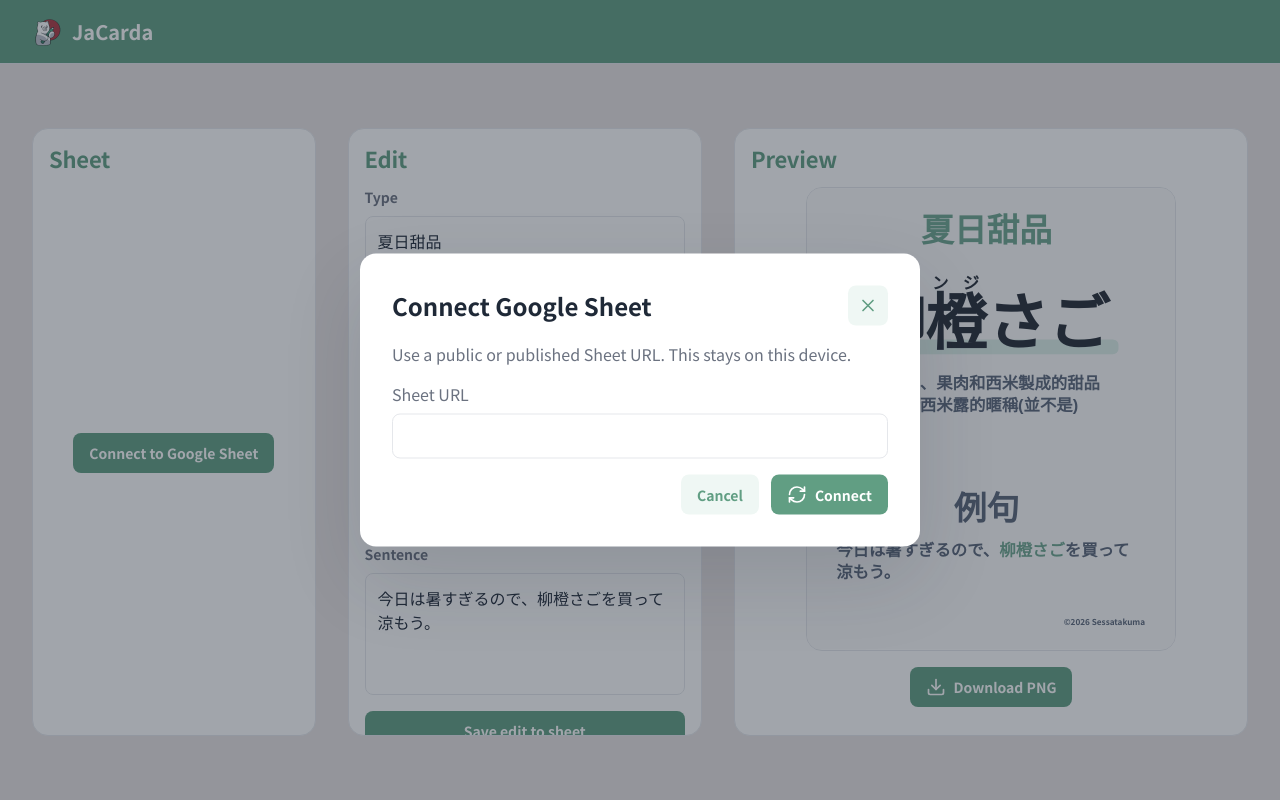
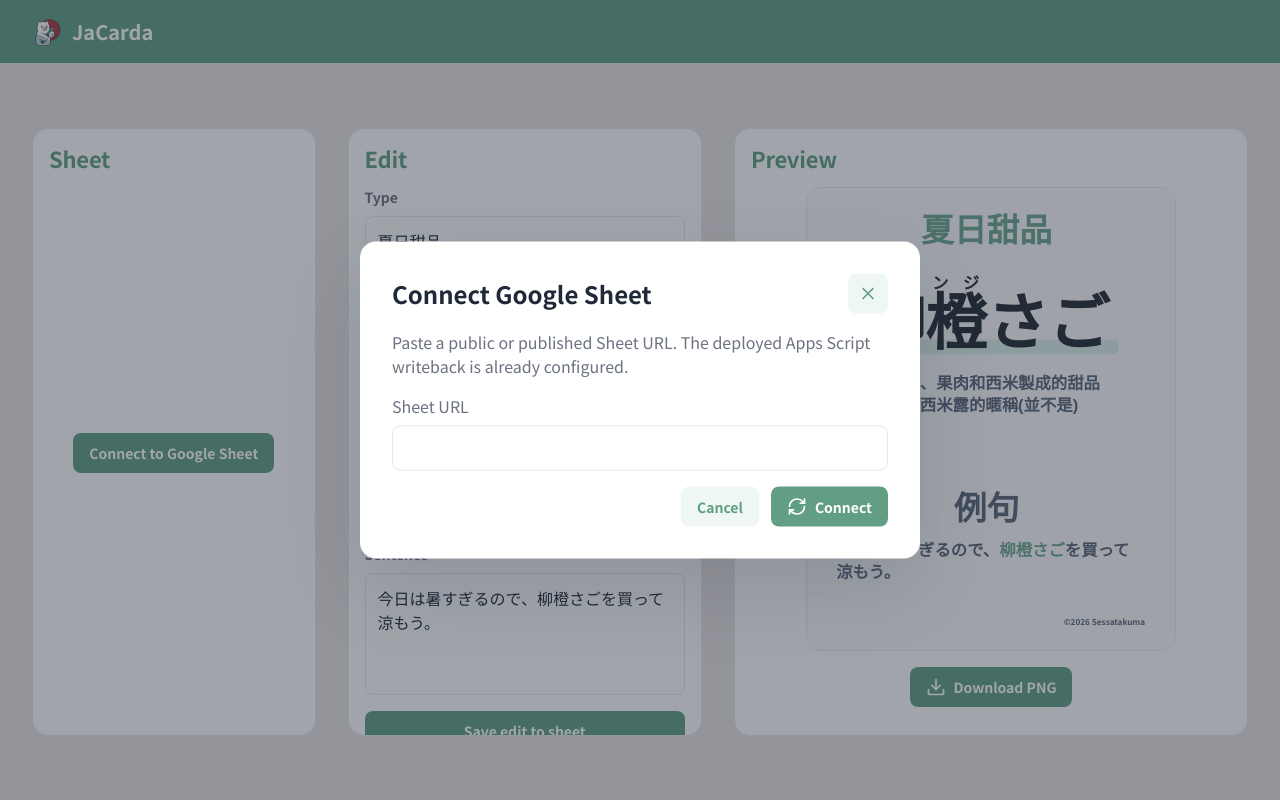
Before and after one commit to sessatakuma/JaCarda, a React (Vite) app: page / in a window 1280 px wide. Both pictures are taken after a click on the button "Connect to Google Sheet". Shown: the top 800 px of the page. Built offline with nearby package versions, Linux system fonts and the light colour scheme; a web font is replaced by a local one.

Commit message:
fix: default google sheet writeback webhook

```diff
--- a/src/components/App.tsx
+++ b/src/components/App.tsx
@@ -21,6 +21,8 @@ import {
 
 const sheetStorageKey = 'jacarda-sheet-url';
 const webhookStorageKey = 'jacarda-sheet-webhook-url';
+const defaultWebhookUrl =
+    'https://script.google.com/macros/s/AKfycby55n93Iru6e6_NOEzDAnMDemveexvXmR0XH6vV0j-mvIYBtH1cVQASxvV-9us1ALc/exec';
 const sampleCards = parseCsvCards(sampleCsv);
 
 type ConnectionState = 'error' | 'loading' | 'ready';
@@ -33,7 +35,9 @@ export function App(): JSX.Element {
     const [cards, setCards] = useState<Array<VocabCard>>(sampleCards);
     const [selectedIndex, setSelectedIndex] = useState(0);
     const [webhookUrl, setWebhookUrl] = useState(
-        () => window.localStorage.getItem(webhookStorageKey) ?? ''
+        () =>
+            window.localStorage.getItem(webhookStorageKey)?.trim() ||
+            defaultWebhookUrl
     );
     const [draftWebhookUrl, setDraftWebhookUrl] = useState(webhookUrl);
     const [connectionState, setConnectionState] = useState<ConnectionState>(
@@ -81,14 +85,20 @@ export function App(): JSX.Element {
         setConnectionState('loading');
 
         try {
+            const normalizedWebhookUrl =
+                draftWebhookUrl.trim() || defaultWebhookUrl;
             const nextCards = await fetchSheetCards(normalizedSheetUrl);
             setCards(nextCards);
             setSelectedIndex(0);
             setSheetUrl(normalizedSheetUrl);
             setDraftSheetUrl(normalizedSheetUrl);
             window.localStorage.setItem(sheetStorageKey, normalizedSheetUrl);
-            window.localStorage.setItem(webhookStorageKey, draftWebhookUrl);
-            setWebhookUrl(draftWebhookUrl);
+            window.localStorage.setItem(
+                webhookStorageKey,
+                normalizedWebhookUrl
+            );
+            setDraftWebhookUrl(normalizedWebhookUrl);
+            setWebhookUrl(normalizedWebhookUrl);
             setConnectionState('ready');
             setIsDialogOpen(false);
         } catch (error) {
@@ -168,7 +178,10 @@ export function App(): JSX.Element {
         }
 
         const response = await fetch(webhookUrl.trim(), {
-            body: JSON.stringify(payload),
+            body: JSON.stringify({
+                sheetUrl,
+                ...payload,
+            }),
             headers: {
                 'Content-Type': 'text/plain;charset=utf-8',
             },
@@ -442,8 +455,9 @@ export function App(): JSX.Element {
                                 />
                             </div>
                             <p>
-                                Use a public or published Sheet URL. This stays
-                                on this device.
+                                Paste a public or published Sheet URL. The
+                                deployed Apps Script writeback is already
+                                configured.
                             </p>
                             <label className='sheet-dialog-field'>
                                 <span>Sheet URL</span>
```
Also changed, not shown: 2 other files (tests, documents, lock files or other folders).
